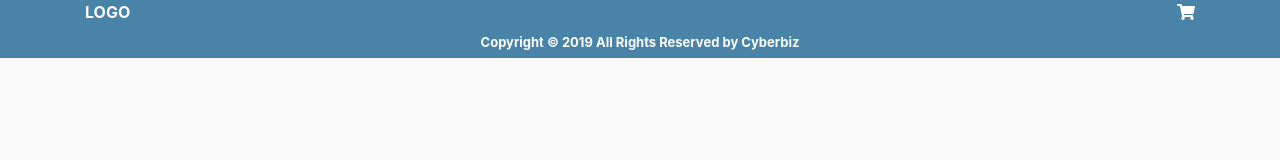
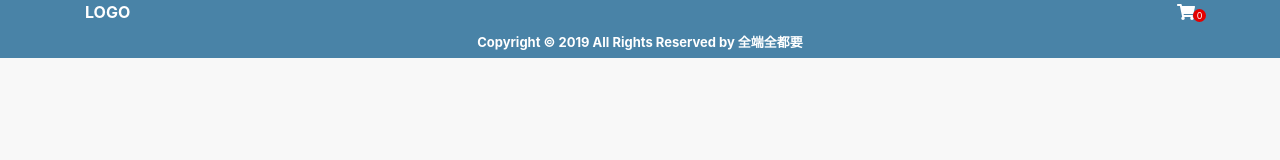
Before and after one commit to hchs200771/LiveStreamEcomerce, a React (Create React App) app in the folder frontend/: page /cart in a window 1280 px wide. Shown: the top 160 px of the page. Built offline with nearby package versions, Linux system fonts and the light colour scheme.

Commit message:
完成all_collection頁

```diff
--- a/frontend/src/assets/scss/color.scss
+++ b/frontend/src/assets/scss/color.scss
@@ -3,4 +3,5 @@ $title-gray: #555;
 $light-gray: #bababa;
 $basic-red: #e85650;
 $price-red: #be0b0b;
+$count-red: #e30000;
 $body-gray: #f8f8f8;
--- a/frontend/src/assets/scss/header.scss
+++ b/frontend/src/assets/scss/header.scss
@@ -10,8 +10,23 @@ header {
       font-weight: bold;
     }
     .cart {
+      position: relative;
       a {
         color: #fff;
+      }
+      span {
+        position: absolute;
+        top: 9px;
+        right: -11px;
+        width: 13px;
+        height: 13px;
+        display: flex;
+        align-items: center;
+        justify-content: center;
+        border-radius: 50%;
+        font-size: 9px;
+        color: #fff;
+        background-color: $count-red;
       }
     }
   }
--- a/frontend/src/assets/scss/theme.scss
+++ b/frontend/src/assets/scss/theme.scss
@@ -13,8 +13,42 @@ a {
   }
 }
 
-.swiper-pagination {
-  position: unset;
+.swiper-container {
+  position: relative;
+  .swiper-button-prev, .swiper-button-next {
+    width: 38px;
+    height: 81px;
+    background: rgba(132, 132, 132, 0.56);
+    top: 40%;
+    &::before {
+      position: absolute;
+      content: "";
+      display: inline-block;
+      width: 14px;
+      height: 14px;
+      border: solid #fff;
+      top: 42%;
+    }
+  }
+  .swiper-button-prev {
+    left: 0;
+    &::before {
+      border-width: 3px 0 0 3px;
+      transform: rotate(-45deg);
+      left: 40%;
+    }
+  }
+  .swiper-button-next {
+    right: 0;
+    &::before {
+      border-width: 3px 3px 0 0;
+      transform: rotate(45deg);
+      right: 40%;
+    }
+  }
+  .swiper-pagination {
+    position: unset;
+  }
 }
 
 footer {
--- a/frontend/src/components/AllCollections/CollectionSwiper.js
+++ b/frontend/src/components/AllCollections/CollectionSwiper.js
@@ -14,6 +14,7 @@ const CollectionSwiper = (props) => {
         name={swiperProduct.name}
         price={swiperProduct.price}
         originPrice={swiperProduct.originPrice}
+        productHandle={swiperProduct.productHandle}
       />
     );
   });
--- a/frontend/src/components/AllCollections/CollectionSwiperProduct.js
+++ b/frontend/src/components/AllCollections/CollectionSwiperProduct.js
@@ -6,11 +6,12 @@ const CollectionSwiperProduct = (props) => {
     name,
     price,
     originPrice,
+    productHandle,
   } = props;
   return (
     <div className="swiper_product swiper-slide">
       <div className="product_image">
-        <img src={imgUrl} />
+        <a href={productHandle}><img src={imgUrl} /></a>
       </div>
       <div className="caption">
         <div className="product_title">
--- a/frontend/src/components/Footer.js
+++ b/frontend/src/components/Footer.js
@@ -3,7 +3,7 @@ import React from 'react';
 const Footer = () => {
   return (
     <footer>
-      <b>Copyright ©  2019 All Rights Reserved by Cyberbiz</b>
+      <b>Copyright ©  2019 All Rights Reserved by 全端全都要</b>
     </footer>
   );
 };
--- a/frontend/src/components/Header.js
+++ b/frontend/src/components/Header.js
@@ -11,6 +11,7 @@ const Header = () => {
           <div className="cart">
             <a href="#">
               <FontAwesomeIcon icon="shopping-cart" />
+              <span>0</span>
             </a>
           </div>
         </div>
--- a/frontend/src/views/AllCollections.js
+++ b/frontend/src/views/AllCollections.js
@@ -13,6 +13,7 @@ const CollectionData = [
         price: 1000,
         originPrice: 2000,
         imgUrl: 'https://cf.shopee.tw/file/ad118a574093b7d6ccbe469bfd0ec3a1',
+        productHandle: '000',
       },
       {
         id: 2,
@@ -20,6 +21,7 @@ const CollectionData = [
         price: 1000,
         originPrice: 2000,
         imgUrl: 'https://img.ruten.com.tw/s2/3/74/c8/21822100524232_188.jpg',
+        productHandle: '001',
       },
       {
         id: 3,
@@ -27,6 +29,7 @@ const CollectionData = [
         price: 1000,
         originPrice: 2000,
         imgUrl: 'https://cf.shopee.tw/file/ad118a574093b7d6ccbe469bfd0ec3a1',
+        productHandle: '002',
       },
       {
         id: 4,
@@ -34,6 +37,7 @@ const CollectionData = [
         price: 1000,
         originPrice: 2000,
         imgUrl: 'https://img.ruten.com.tw/s2/3/74/c8/21822100524232_188.jpg',
+        productHandle: '003',
       },
       {
         id: 5,
@@ -41,6 +45,7 @@ const CollectionData = [
         price: 1000,
         originPrice: 2000,
         imgUrl: 'https://cf.shopee.tw/file/ad118a574093b7d6ccbe469bfd0ec3a1',
+        productHandle: '004',
       },
       {
         id: 6,
@@ -48,6 +53,7 @@ const CollectionData = [
         price: 1000,
         originPrice: 2000,
         imgUrl: 'https://img.ruten.com.tw/s2/3/74/c8/21822100524232_188.jpg',
+        productHandle: '005',
       },
     ],
   },
@@ -62,6 +68,7 @@ const CollectionData = [
         price: 1000,
         originPrice: 2000,
         imgUrl: 'https://cf.shopee.tw/file/ad118a574093b7d6ccbe469bfd0ec3a1',
+        productHandle: '005',
       },
       {
         id: 2,
@@ -69,6 +76,7 @@ const CollectionData = [
         price: 1000,
         originPrice: 2000,
         imgUrl: 'https://img.ruten.com.tw/s2/3/74/c8/21822100524232_188.jpg',
+        productHandle: '005',
       },
       {
         id: 3,
@@ -76,6 +84,7 @@ const CollectionData = [
         price: 1000,
         originPrice: 2000,
         imgUrl: 'https://cf.shopee.tw/file/ad118a574093b7d6ccbe469bfd0ec3a1',
+        productHandle: '005',
       },
       {
         id: 4,
@@ -83,6 +92,7 @@ const CollectionData = [
         price: 1000,
         originPrice: 2000,
         imgUrl: 'https://img.ruten.com.tw/s2/3/74/c8/21822100524232_188.jpg',
+        productHandle: '005',
       },
       {
         id: 5,
@@ -90,6 +100,7 @@ const CollectionData = [
         price: 1000,
         originPrice: 2000,
         imgUrl: 'https://cf.shopee.tw/file/ad118a574093b7d6ccbe469bfd0ec3a1',
+        productHandle: '005',
       },
       {
         id: 6,
@@ -97,6 +108,7 @@ const CollectionData = [
         price: 1000,
         originPrice: 2000,
         imgUrl: 'https://img.ruten.com.tw/s2/3/74/c8/21822100524232_188.jpg',
+        productHandle: '005',
       },
     ],
   },
```
